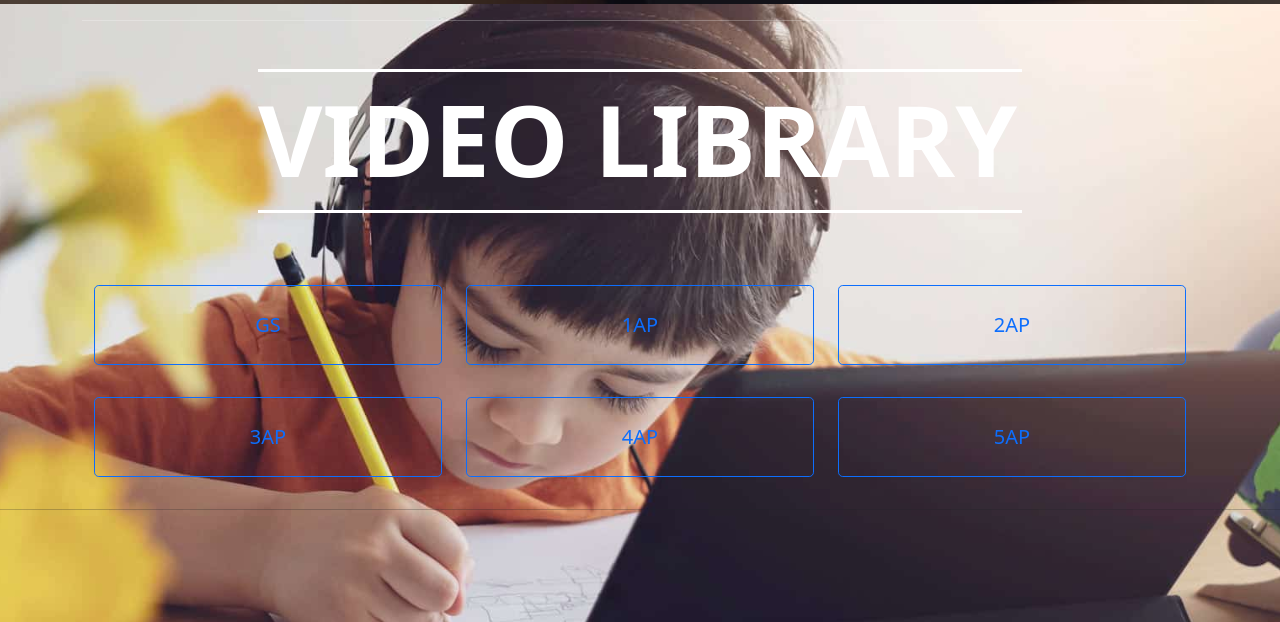
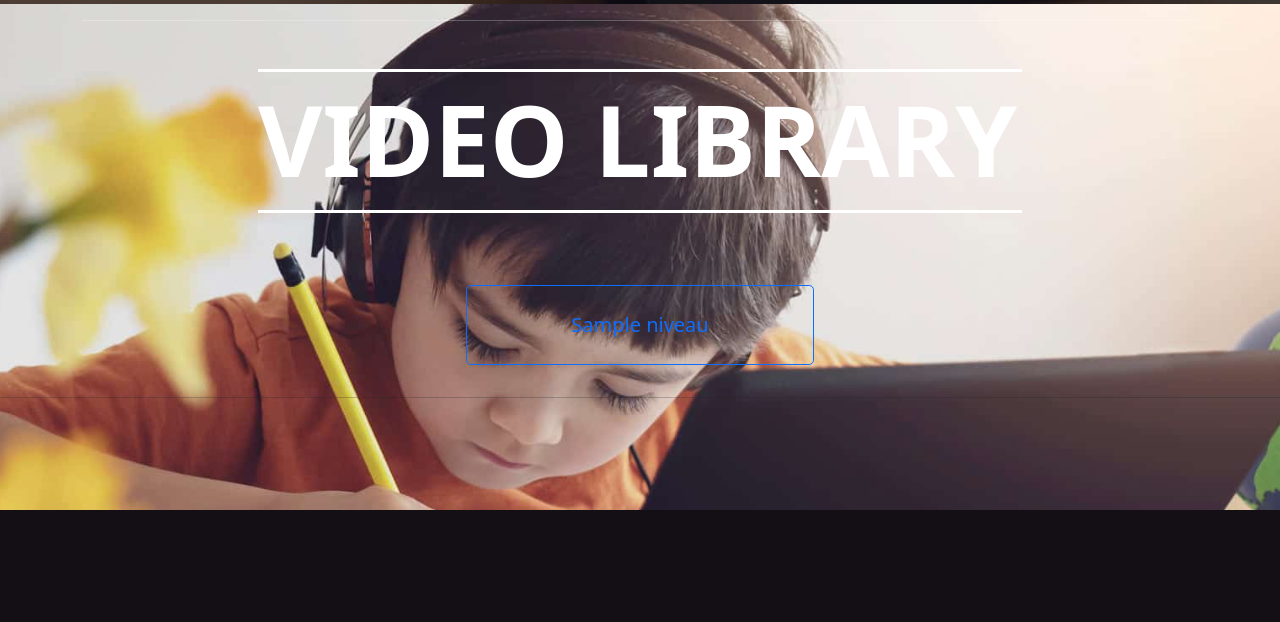
Before and after one commit to Mehtal/aladin-live, a Django app: page / in a window 1280 px wide. Shown: the part 796-1418 px from the top of the page. After the commit the page ends 1306 px from the top, so only its background shows below. Run offline with Django 3.2, Linux system fonts and the light colour scheme; tables that the repository leaves empty hold one stand-in row (values such as "Sample post"); some libraries are stand-ins or nearby versions.

Commit message:
niveau list view

```diff
--- a/core/templates/home.html
+++ b/core/templates/home.html
@@ -46,19 +46,10 @@
 
     </div>
     <div class="row  justify-content-center  ">
-
+      {% for obj in object_list %}
       <div class="col-12 col-md-4 my-3">
-      <a href=""class="btn btn-outline-primary btn-lg col-12 p-4 " >GS</a></div>
-      <div class="col-12 col-md-4 my-3">
-      <a href=""class="btn btn-outline-primary btn-lg col-12 p-4 ">1AP</a></div>
-      <div class="col-12 col-md-4 my-3">
-      <a href=""class="btn btn-outline-primary btn-lg col-12 p-4 ">2AP</a></div>
-      <div class="col-12 col-md-4 my-3">
-      <a href=""class="btn btn-outline-primary btn-lg col-12 p-4 ">3AP</a></div>
-      <div class="col-12 col-md-4 my-3">
-      <a href=""class="btn btn-outline-primary btn-lg col-12 p-4">4AP</a></div>
-      <div class="col-12 col-md-4 my-3">
-      <a href=""class="btn btn-outline-primary btn-lg col-12 p-4">5AP</a></div>
+      <a href="{% url 'level-detail' obj.id %} "class="btn btn-outline-primary btn-lg col-12 p-4 " >{{obj.name}}</a></div>
+      {% endfor %}
     </div>
      </section>
 
--- a/core/views.py
+++ b/core/views.py
@@ -8,40 +8,31 @@ from .forms import GetBroadcastForm
 from django.contrib import messages
 from django.http import HttpResponse
 from django.http import Http404
+from librarry.models import Niveau
 
 
 def home(request):
-    form = GetBroadcastForm()
-    print("getgetgetgetgetgetgetgetgetget")
-    if request.method == 'POST':
-        form = GetBroadcastForm(request.POST or None)
-        if form.is_valid():
-            print("postpostpostpostpost")
-            code = form.cleaned_data.get('code', None)
-            print("--------------> code", code)
+    # form = GetBroadcastForm()
+    # if request.method == 'POST':
+    #     form = GetBroadcastForm(request.POST or None)
+    #     if form.is_valid():
+    #         code = form.cleaned_data.get('code', None)
+    #         print("--------------> code", code)
 
-            try:
-                print("--------------> try")
-                obj = get_object_or_404(Broadcast, code=code)
-                print("--------------> after tryyy")
+    #         try:
+    #             print("--------------> try")
+    #             obj = get_object_or_404(Broadcast, code=code)
+    #             print("--------------> after tryyy")
 
-                return redirect(obj.get_absolute_url())
-            except Http404:
-                print("--------------> inside exception")
-                messages.error(request, f"{code} n'est pas un code étudiant valide vérifiez votre sms ou contactez-nous pour un code valide")
-                return redirect("home")
+    #             return redirect(obj.get_absolute_url())
+    #         except Http404:
+    #             print("--------------> inside exception")
+    #             messages.error(
+    #                 request, f"{code} n'est pas un code étudiant valide vérifiez votre sms ou contactez-nous pour un code valide")
+    #             return redirect("home")
+    object_list = Niveau.objects.all()
 
-            # print("--------------> type obj", type(obj))
-            # if obj:
-            #     print("--------------> obj", obj)
-            #     print("--------------> ----e obj", type(obj))
-
-            #     return redirect(obj.get_absolute_url())
-            # else:
-            #     messages.error(request, 'Document deleted.')
-            #     return HttpResponse("/")
-
-    return render(request, "home.html", {"form": form})
+    return render(request, "home.html", {"object_list": object_list})
 
 
 class BroadcastDetail(DetailView):
```
